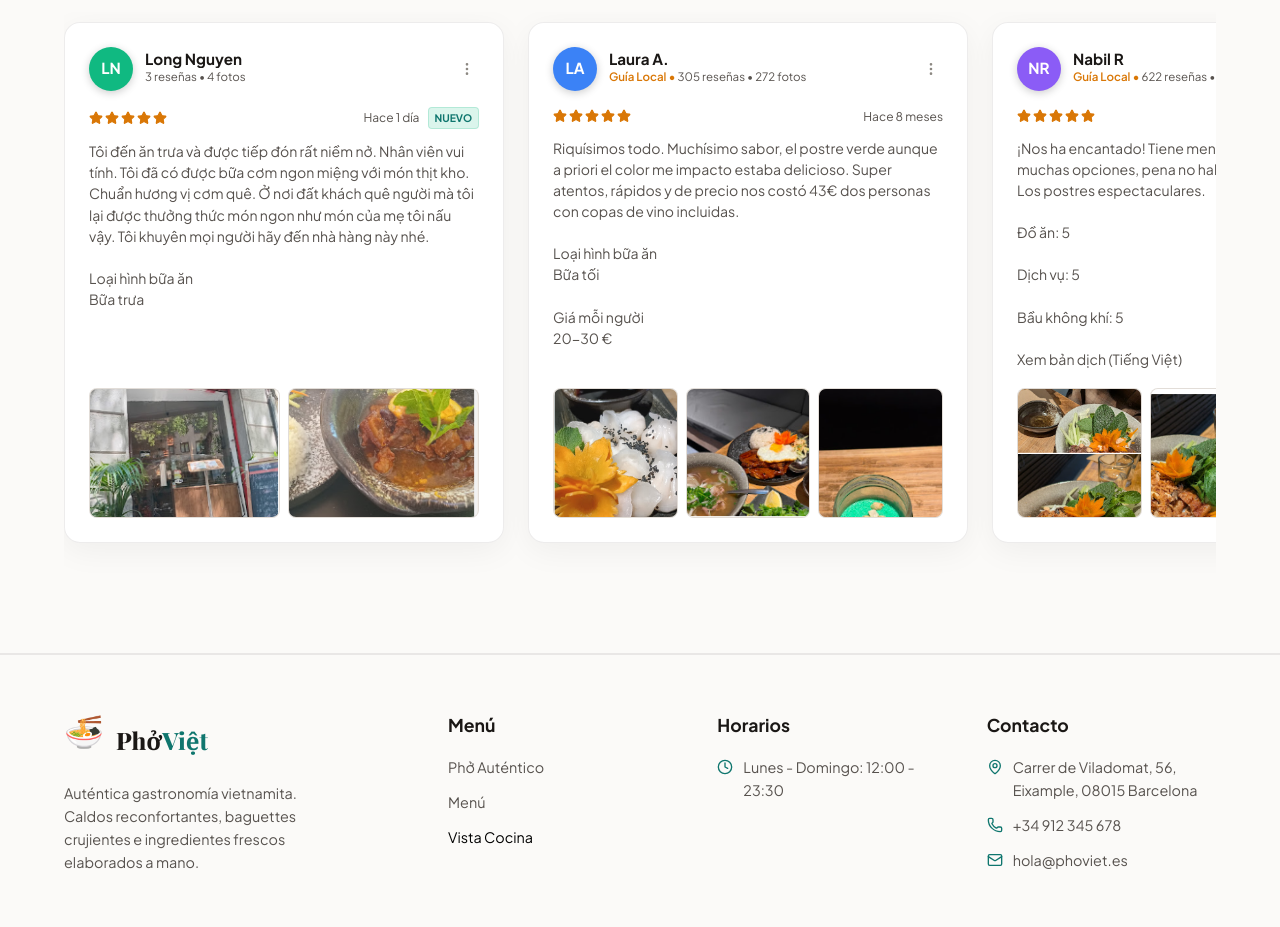
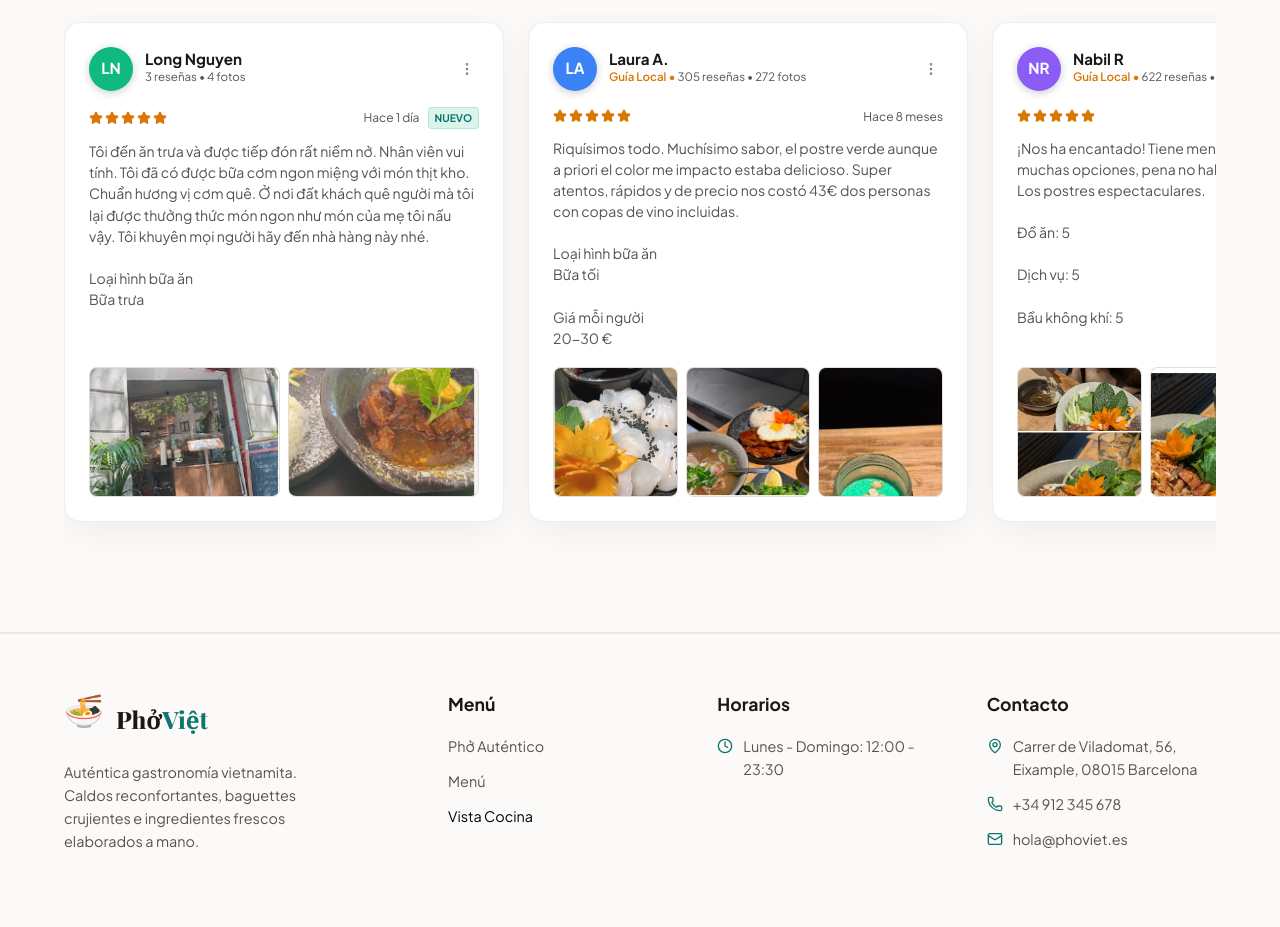
Before and after one commit to hieplv95/restaurante-phoviet, a React (Vite) app: page / in a window 1280 px wide. Shown: the part 3500-4427 px from the top of the page. Built offline with nearby package versions, Linux system fonts and the light colour scheme; a web font is replaced by a local one.

Commit message:
Remove view translation text from Nabil R review

```diff
--- a/src/components/Reviews.jsx
+++ b/src/components/Reviews.jsx
@@ -56,8 +56,8 @@ const REVIEWS_DATA = [
     isNew: false,
     isLocalGuide: true,
     text: {
-      es: '¡Nos ha encantado! Tiene menú del día y cuenta con muchas opciones, pena no haber podido probarlo todo... Los postres espectaculares.\n\nĐồ ăn: 5\n\nDịch vụ: 5\n\nBầu không khí: 5\n\nXem bản dịch (Tiếng Việt)',
-      en: '¡Nos ha encantado! Tiene menú del día y cuenta con muchas opciones, pena no haber podido probarlo todo... Los postres espectaculares.\n\nĐồ ăn: 5\n\nDịch vụ: 5\n\nBầu không khí: 5\n\nXem bản dịch (Tiếng Việt)'
+      es: '¡Nos ha encantado! Tiene menú del día y cuenta con muchas opciones, pena no haber podido probarlo todo... Los postres espectaculares.\n\nĐồ ăn: 5\n\nDịch vụ: 5\n\nBầu không khí: 5',
+      en: '¡Nos ha encantado! Tiene menú del día y cuenta con muchas options, pena no haber podido probarlo todo... Los postres espectaculares.\n\nĐồ ăn: 5\n\nDịch vụ: 5\n\nBầu không khí: 5'
     },
     images: [
       '/reviews/noodle_salad_review.png',
```
